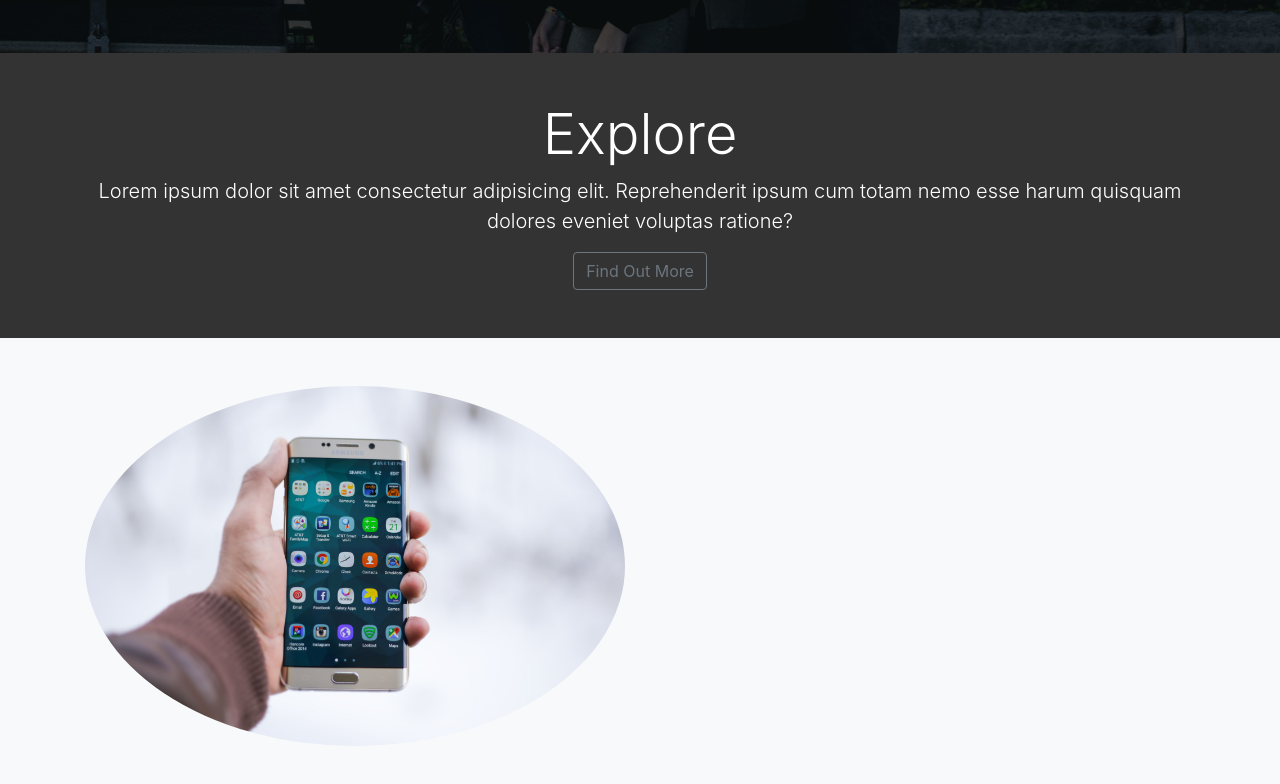
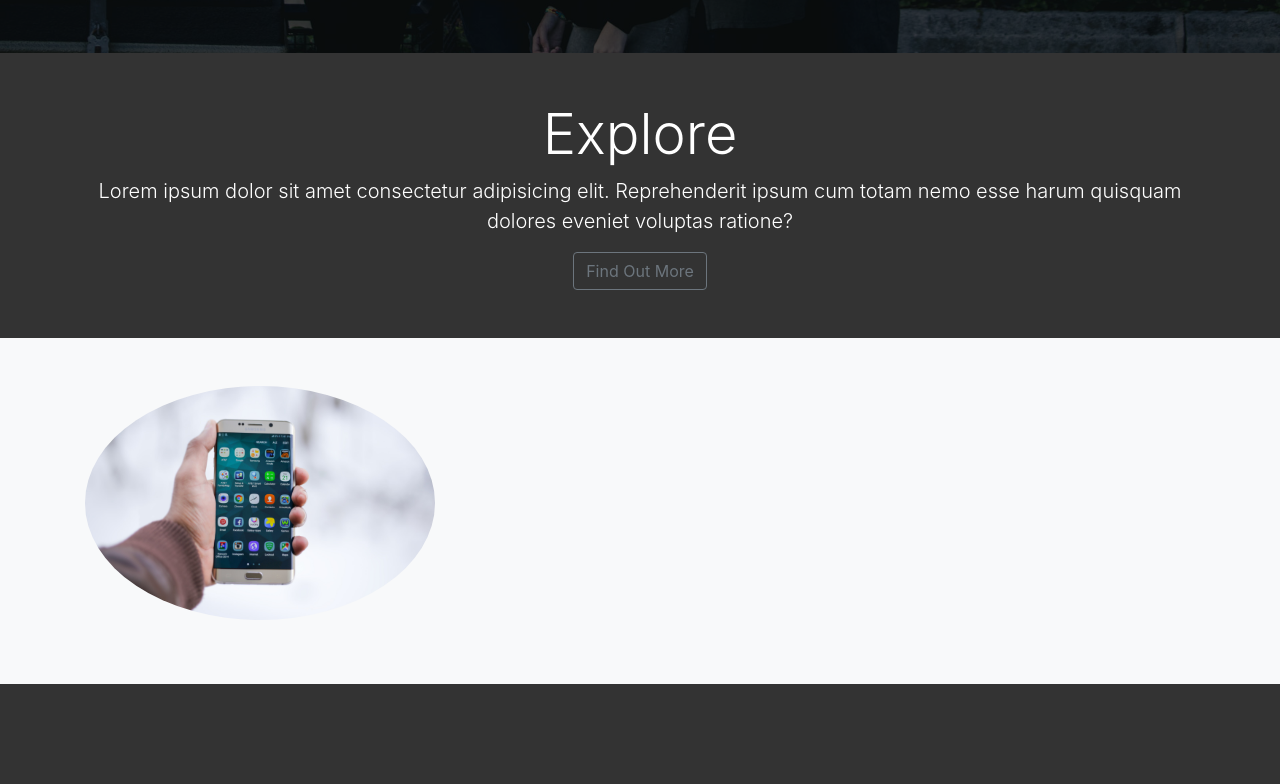
Before and after one commit to bratislavka21/bootstrap-study-1, a plain HTML site: page index.html in a window 1280 px wide. Shown: the part 647-1431 px from the top of the page. After the commit the page ends 1331 px from the top, so only its background shows below. Drawn offline with nearby package versions, Linux system fonts and the light colour scheme.

Commit message:
Изм. адаптивность 1 колонки для #explore-section

```diff
--- a/index.html
+++ b/index.html
@@ -112,7 +112,7 @@
   <section id="explore-section" class="py-5 bg-light text-muted">
     <div class="container">
       <div class="row">
-        <div class="col-md-6">
+        <div class="col-lg-4 mb-3">
           <img src="img/explore-section1.jpg" alt="explore" class="img-fluid rounded-circle">
         </div>
       </div>
```
